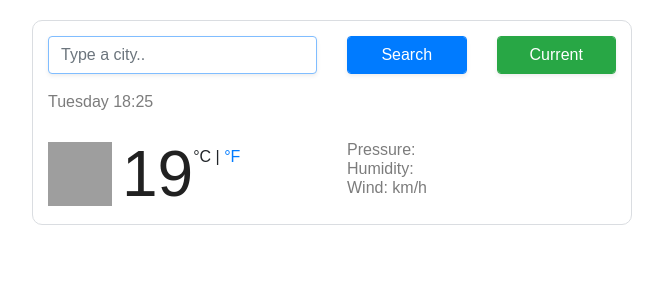
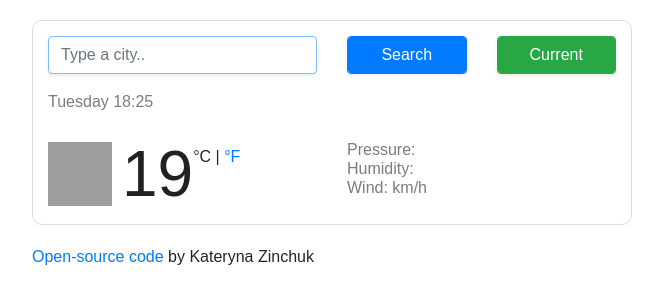
Before and after one commit to katerynazinchuk/weather-app, a website built with Parcel: page weather-app.html in a window 1280 px wide. Shown: the whole page, without its empty margins (308-971 px from the left). Built offline with nearby package versions, Linux system fonts and the light colour scheme; no server answers; grey boxes are pictures that could not be loaded.

Commit message:
added link to GitHub

```diff
--- a/src/styles.css
+++ b/src/styles.css
@@ -53,3 +53,8 @@ li {
 .search-form {
   margin-bottom: 20px;
 }
+
+.code-source {
+  max-width: 600px;
+  margin: 20px auto;
+}
--- a/weather-app.html
+++ b/weather-app.html
@@ -74,6 +74,12 @@
           </div>
         </div>
       </div>
+      <div class="code-source">
+        <a href="https://github.com/katerynazinchuk/weather-app"
+          >Open-source code</a
+        >
+        by Kateryna Zinchuk
+      </div>
     </div>
     <script src="src/index.js"></script>
   </body>
```
